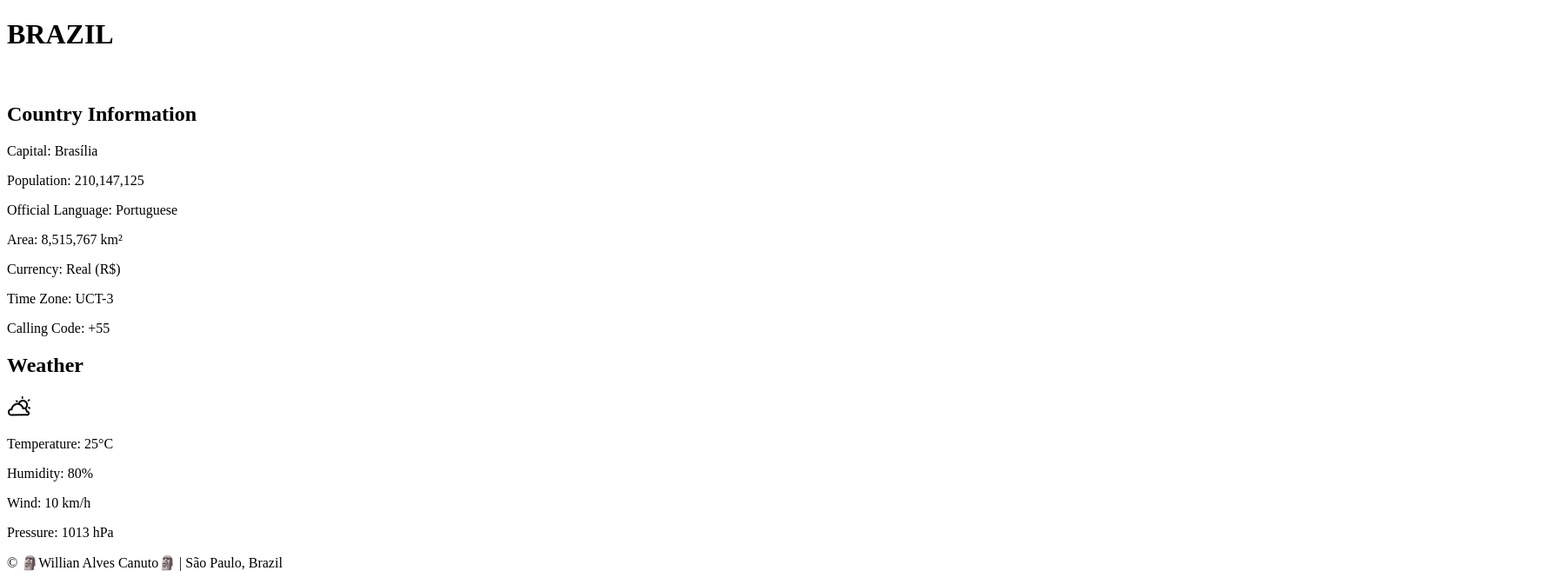
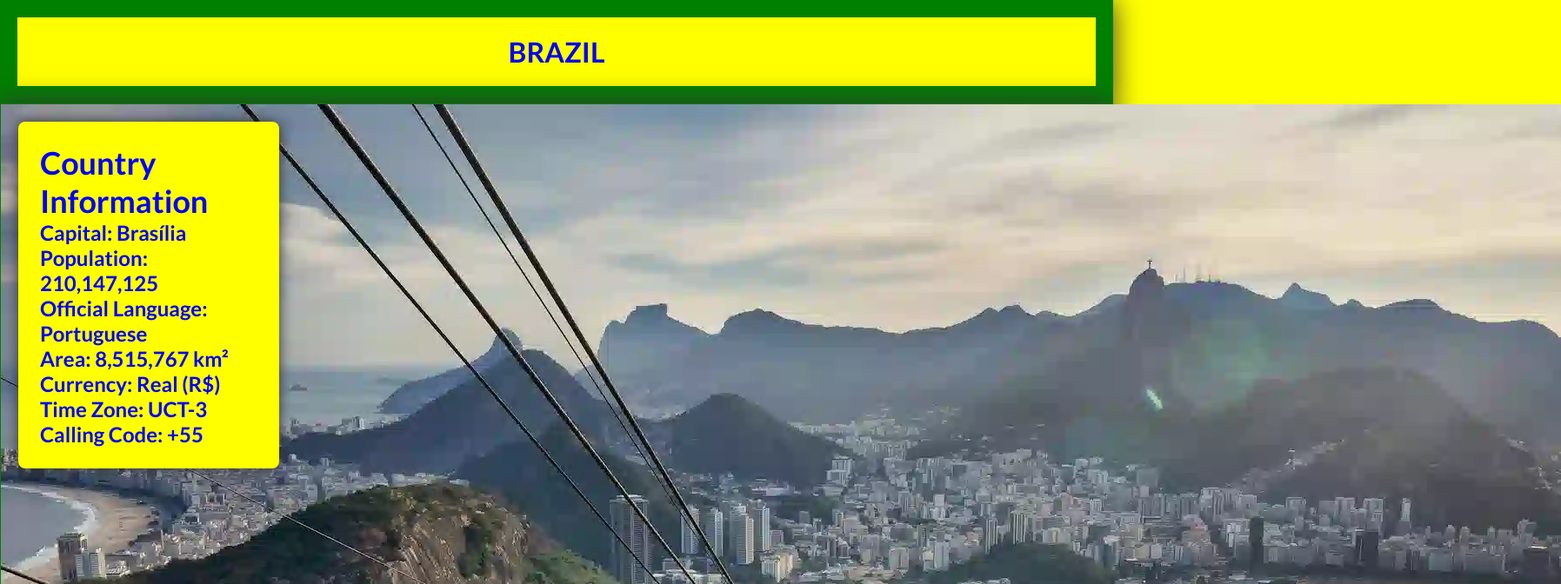
Before and after one commit to CaptainWillKidd/wdd131, a plain HTML site: page place.html in a window 1280 px wide. Shown: the top 672 px of the page at 87% size, 1795 px wide, since content can reach past the window. Drawn offline with Linux system fonts and the light colour scheme.

Commit message:
Add responsive styles and weather display functionality for country page

```diff
--- a/place.html
+++ b/place.html
@@ -6,6 +6,9 @@
     <title>Country Page</title>
     <meta name="description" content="This is the country page">
     <meta name="author" content="Willian Alves Canuto">
+    <link rel="preconnect" href="https://fonts.googleapis.com">
+    <link rel="preconnect" href="https://fonts.gstatic.com" crossorigin>
+    <link href="https://fonts.googleapis.com/css2?family=Lato:ital,wght@0,100;0,300;0,400;0,700;0,900;1,100;1,300;1,400;1,700;1,900&display=swap" rel="stylesheet">
     <link rel="stylesheet" href="styles/place-pc.css">
     <link rel="stylesheet" href="styles/place-phone.css">
     <script src="scripts/place.js" defer></script>
@@ -16,11 +19,12 @@
     </header>
 
     <main>
-        <section>
+        <div class="container">
             <div class="hero">
                 <picture>
-                    <source media="(min-width: )" srcset="">
-                    <img src="" alt="">
+                    <source media="(min-width: 750px)" srcset="images/sugarsbread-desktop.webp">
+                    <source media="(max-width: 749px)" srcset="images/sugarsbread-mobile.webp">
+                    <img src="images/sugarsbread-mobile.webp" alt="Pão de Açucar - Rio de Janeiro">
                 </picture>
             </div>
 
@@ -35,15 +39,15 @@
                 <p>Calling Code: +55</p>
             </div>
 
-            <div class="Weather">
-                <h2>Weather</h2>
-                <img src="images/wether-icon.svg" alt="Weather Icon">
+            <div class="weather-container">
+                <h2 class=".weather-container h2">Weather</h2>
+                <img class="icon" src="images/weather-icon.svg" alt="Weather Icon">
                 <p>Temperature: 25°C</p>
                 <p>Humidity: 80%</p>
                 <p>Wind: 10 km/h</p>
                 <p>Pressure: 1013 hPa</p>
             </div>
-        </section>
+        </div>
     </main>
 
     <footer>
--- a/scripts/place.js
+++ b/scripts/place.js
@@ -0,0 +1,37 @@
+
+const temperatureCelsius = 31;
+const windSpeedKmh = 15;
+function calculateWindChill(temp, windSpeed) {
+    return 13.12 + 0.6215 * temp - 11.37 * Math.pow(windSpeed, 0.16) + 0.3965 * temp * Math.pow(windSpeed, 0.16);
+}
+
+
+function displayWindChill() {
+    let windChill = "N/A";
+
+
+    if (temperatureCelsius <= 10 && windSpeedKmh > 4.8) {
+        windChill = calculateWindChill(temperatureCelsius, windSpeedKmh).toFixed(2) + "°C";
+    }
+
+    document.querySelector('.weather-container').innerHTML = `
+        <h2 class=".weather-container h2">Weather</h2>
+        <img class="icon" src="images/weather-icon.svg" alt="Weather Icon">
+        <p>Temperature: ${temperatureCelsius}°C</p>
+        <p>Humidity: 80%</p>
+        <p>Wind: ${windSpeedKmh} km/h</p>
+        <p>Pressure: 1013 hPa</p>
+        <p>Wind Chill: ${windChill}</p>
+    `;
+}
+
+window.onload = displayWindChill;
+
+
+document.addEventListener("DOMContentLoaded", function() {
+    const currentYear = new Date().getFullYear();
+    document.getElementById("currentyear").textContent = currentYear;
+
+    const lastModified = document.lastModified;
+    document.getElementById("lastmodified").textContent = `Last Modified: ${lastModified}`;
+});
--- a/styles/place-pc.css
+++ b/styles/place-pc.css
@@ -0,0 +1,113 @@
+:root {
+    --primary-color: yellow;
+    --secondary-color: green;
+    --text-color: blue;
+    --border-color: green;
+    --box-shadow-color: #333;
+    --background-color: #f0f0f0;
+    --padding: 20px;
+    --gap: 1rem;
+}
+
+* {
+    padding: 0;
+    margin: 0;
+    font-family: "Lato", sans-serif;
+    box-sizing: border-box;
+}
+
+body {
+    background-color: var(--primary-color);
+}
+
+header {
+    background-color: var(--primary-color);
+    display: grid;
+    gap: var(--gap);
+    padding: var(--padding);
+    border: 20px solid var(--border-color);
+    box-shadow: 0 0 30px var(--box-shadow-color);
+    color: var(--text-color);
+    text-align: center;
+}
+
+main {
+    position: relative;
+    width: 100%;
+    min-height: 100vh;
+    border: 1px solid var(--border-color);
+    box-shadow: 0 0 30px var(--box-shadow-color);
+    color: var(--text-color);
+    background-size: cover;
+    background-position: center;
+    margin: 0;
+}
+
+.icon{
+    width: 35px;
+    height: 35px;
+}
+
+@media (min-width: 750px) {
+    .data, .weather-container {
+        position: absolute;
+        border-radius: 8px;
+        box-shadow: 0 0 15px var(--box-shadow-color);
+        background-color: yellow;
+        font-size: 1.2rem;
+        font-weight: bold;
+    }
+
+
+    .data {
+        top: 20px;
+        left: 20px;
+        max-width: 300px;
+    }
+
+    .weather-container {
+        bottom: 20px;
+        right: 20px;
+        max-width: 300px;
+    }
+
+    .weather-container::after {
+        margin-right: 10px;
+    }
+
+    .weather-container h2 {
+        display: inline;
+        vertical-align: middle;
+    }
+
+
+    .container {
+        display: grid;
+        grid-template-columns: 1fr 1fr;
+        gap: var(--gap);
+    }
+
+    .data, .weather-container {
+        font-size: 1.5rem;
+        padding: 25px;
+    }
+}
+
+footer {
+    background: var(--primary-color);
+    padding: 2rem;
+    text-align: center;
+    font-size: 24px;
+    color: var(--text-color);
+    padding: var(--padding);
+    border: 20px solid var(--border-color);
+    box-shadow: 0 0 30px var(--box-shadow-color);
+}
+
+.top {
+    display: inline-block;
+}
+
+.footer-bottom {
+    margin-top: 10px;
+}
--- a/styles/place-phone.css
+++ b/styles/place-phone.css
@@ -0,0 +1,19 @@
+@media screen and (max-width: 749px) {
+
+    .hero img {
+        width: 100%;
+        height: auto;
+    }
+
+    .data, .weather-container {
+        position: relative;
+        border-radius: 8px;
+        box-shadow: 0 0 1px var(--box-shadow-color);
+        background-color: yellow;
+        font-size: 1.2rem;
+        font-weight: bold;
+        text-align: center;
+        padding: 30px;
+    }
+
+}
```
Also changed, not shown: images/sugarsbread-desktop.webp (added), images/sugarsbread-mobile.webp (added), images/weather-icon.svg (renamed from images/wether-icon.svg).
